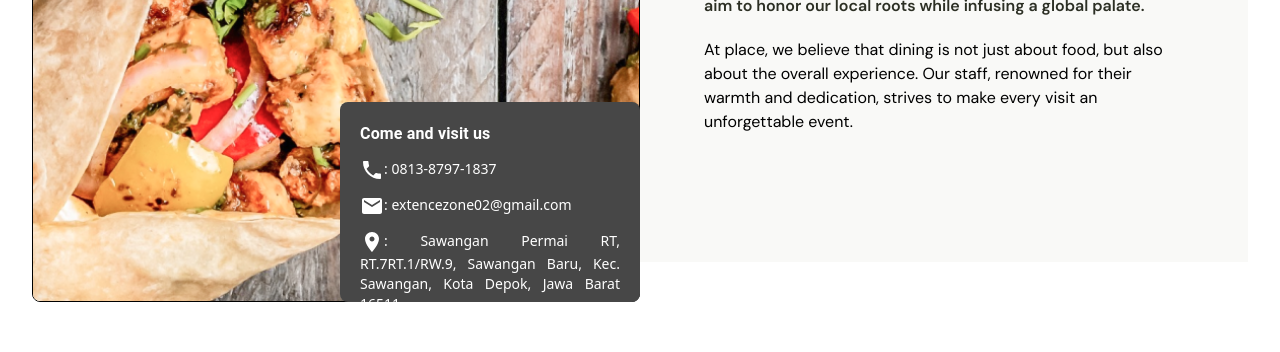
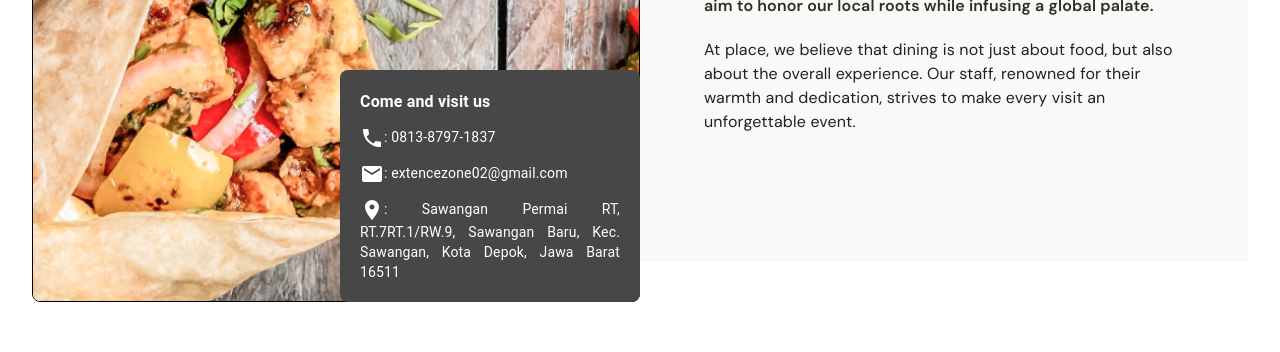
Before and after one commit to Satria-WS/warung-ponorogo, a React (Create React App) app: page / in a window 1280 px wide. Shown: the part 2172-2524 px from the top of the page. Built offline with nearby package versions, Linux system fonts and the light colour scheme; a web font is replaced by a local one.

Commit message:
adding cssbaseline

```diff
--- a/src/components/home/Home.jsx
+++ b/src/components/home/Home.jsx
@@ -12,6 +12,7 @@ import {
   CardHeader,
   Avatar,
   Divider,
+  CssBaseline,
 } from "@mui/material";
 import backgroundImage from "../../assets/home/image-1.png";
 import CardMenu from "./CardMenu";
@@ -22,7 +23,6 @@ import drink from "../../assets/home/ourMenu/drinks.svg";
 import desserts from "../../assets/home/ourMenu/desserts.svg";
 
 // image
-
 
 import PhoneIcon from "@mui/icons-material/Phone";
 import EmailIcon from "@mui/icons-material/Email";
@@ -98,7 +98,8 @@ const Home = () => {
 
   return (
     <>
-      <Container className="" disableGutters maxWidth={false}>
+      <CssBaseline/>
+      <Container disableGutters maxWidth={false}>
         {/* Hero */}
         <Box
           sx={{
@@ -283,7 +284,7 @@ const Home = () => {
                 alt="person"
               />
 
-              <div className=" bg-[#474747] w-[300px] h-[200px] absolute bottom-0 right-0 text-sm text-white p-5 space-y-3 rounded-lg">
+              <div className=" bg-[#474747] w-[300px] h-auto absolute bottom-0 right-0 text-sm text-white p-5 space-y-3 rounded-lg">
                 <Typography
                   sx={{
                     fontWeight: 600,
@@ -350,10 +351,10 @@ const Home = () => {
             {/* {Array.from(Array(4)).map((_, index) => ( */}
             {listEvent.map((event, index) => (
               <Grid2
-              key={index}
-              xs={12} // Takes full width on mobile (1 column)
-              sm={6} // Takes half width on small screens (2 columns)
-              md={3} // Takes 1/4th width on medium screens and above (4 columns)
+                key={index}
+                xs={12} // Takes full width on mobile (1 column)
+                sm={6} // Takes half width on small screens (2 columns)
+                md={3} // Takes 1/4th width on medium screens and above (4 columns)
               >
                 <Card>
                   <CardMedia
@@ -450,9 +451,11 @@ const Home = () => {
           </div>
         </Box>
         {/* our customer */}
-        <Box sx={{
-          padding:"2rem 1rem"
-        }}>
+        <Box
+          sx={{
+            padding: "2rem 1rem",
+          }}
+        >
           <Typography
             sx={{
               fontFamily: "Playfair Display",
@@ -470,15 +473,22 @@ const Home = () => {
                   sx={{
                     backgroundColor: "#F9F9F7",
                     maxWidth: "400px",
-
                   }}
                 >
-                  <CardContent sx={{
-                    padding:"1rem 2rem"
-                  }}>
-                    <Typography sx={{
-                      color:"#AD343E"
-                    }} variant="h4" component="h4">“The best restaurant”</Typography>
+                  <CardContent
+                    sx={{
+                      padding: "1rem 2rem",
+                    }}
+                  >
+                    <Typography
+                      sx={{
+                        color: "#AD343E",
+                      }}
+                      variant="h4"
+                      component="h4"
+                    >
+                      “The best restaurant”
+                    </Typography>
                     <p className="py-4">
                       Last night, we dined at place and were simply blown away.
                       From the moment we stepped in, we were enveloped in an
@@ -487,7 +497,12 @@ const Home = () => {
                   </CardContent>
                   <Divider />
                   <CardHeader
-                    avatar={<Avatar alt="Remy Sharp" src="https://pasa.org/wp-content/uploads/2021/06/Vervet-Monkey-Foundation-credit-Kyle-.jpg" />}
+                    avatar={
+                      <Avatar
+                        alt="Remy Sharp"
+                        src="https://pasa.org/wp-content/uploads/2021/06/Vervet-Monkey-Foundation-credit-Kyle-.jpg"
+                      />
+                    }
                     title="Monkey"
                     subheader="Update place"
                   />
@@ -496,7 +511,6 @@ const Home = () => {
             ))}
           </div>
         </Box>
-
       </Container>
     </>
   );
```
